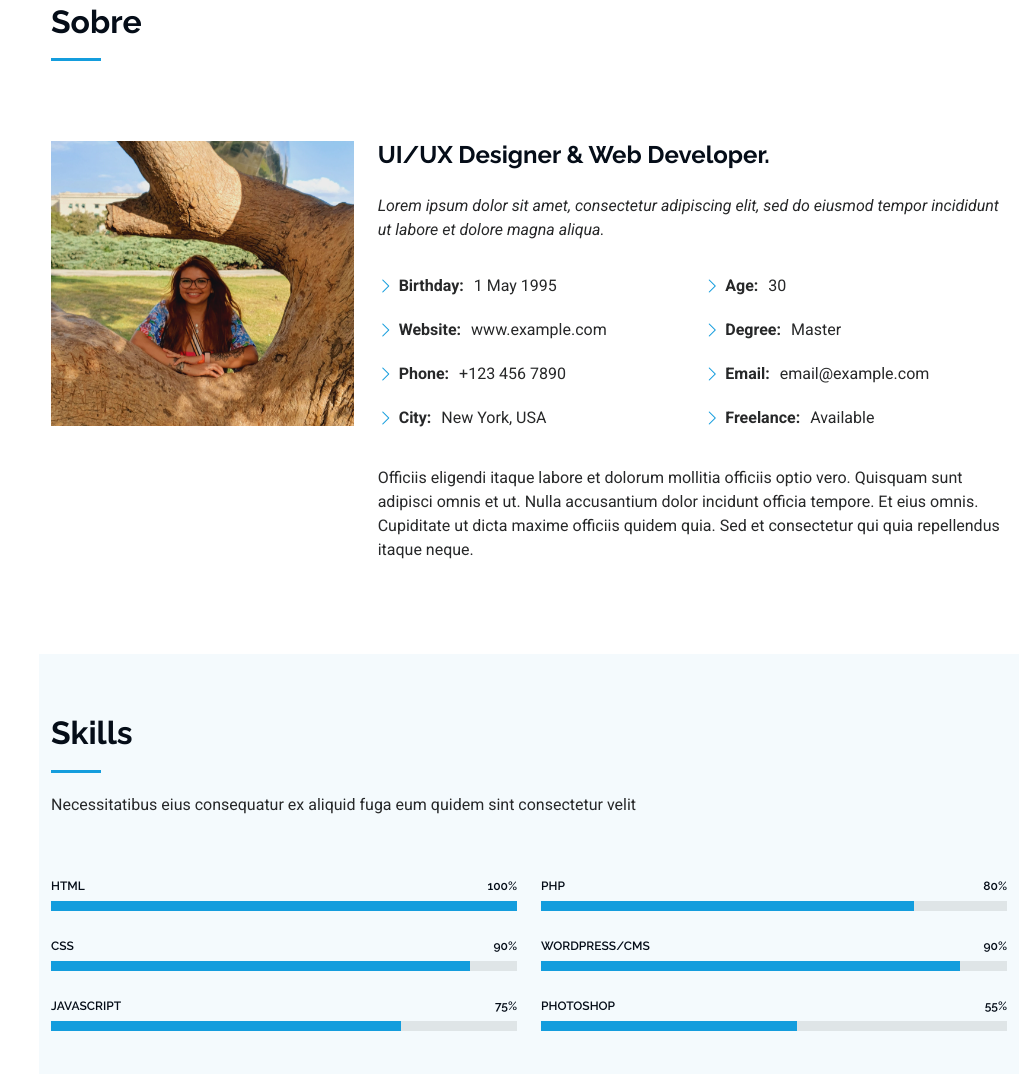
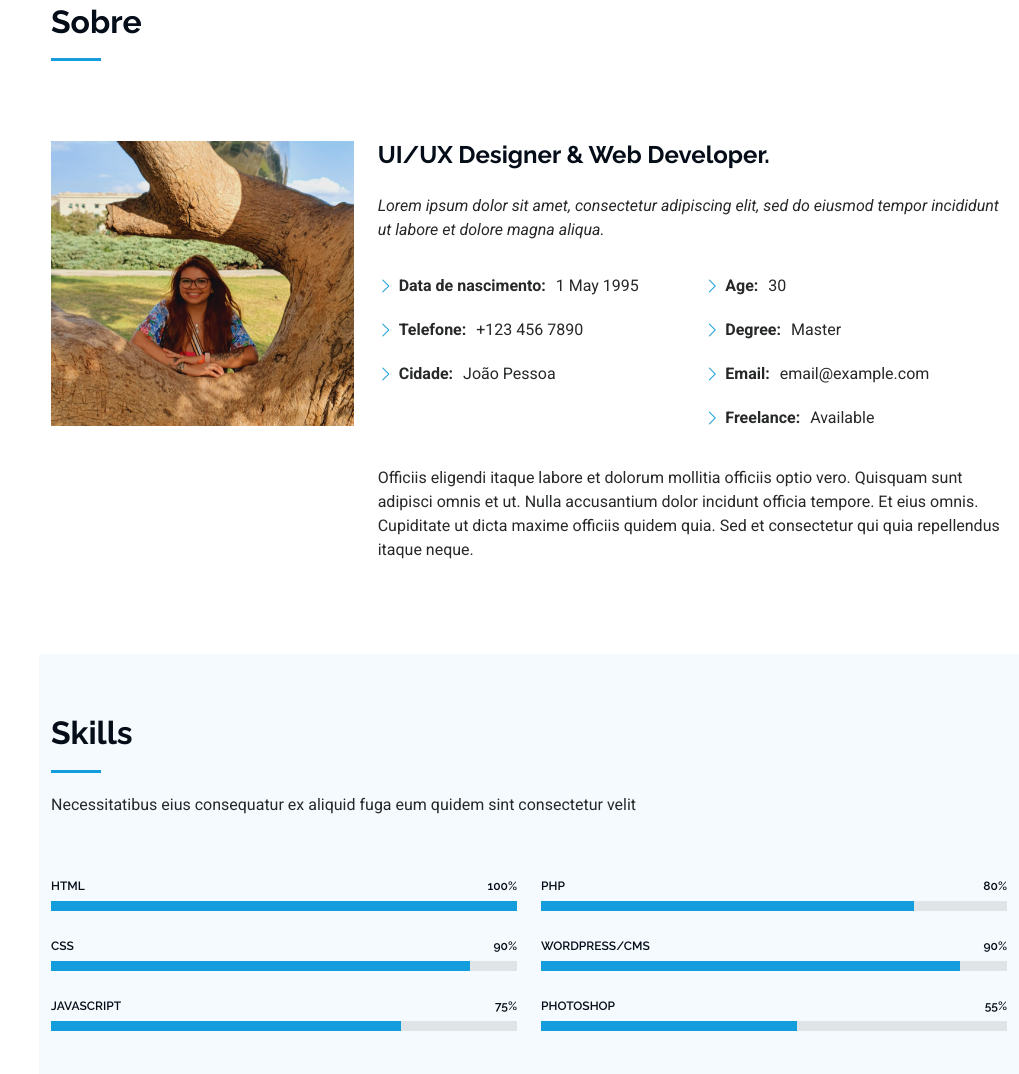
Before and after one commit to palomaanjos/portifolio2, a plain HTML site: page iPortfolio/index.html in a window 1280 px wide. Shown: the part 857-1931 px from the top of the page, without its empty margins (261-1280 px from the left). Drawn offline with Linux system fonts and the light colour scheme.

Commit message:
Atualização da sessão sobre

```diff
--- a/iPortfolio/index.html
+++ b/iPortfolio/index.html
@@ -108,10 +108,9 @@
             <div class="row">
               <div class="col-lg-6">
                 <ul>
-                  <li><i class="bi bi-chevron-right"></i> <strong>Birthday:</strong> <span>1 May 1995</span></li>
-                  <li><i class="bi bi-chevron-right"></i> <strong>Website:</strong> <span>www.example.com</span></li>
-                  <li><i class="bi bi-chevron-right"></i> <strong>Phone:</strong> <span>+123 456 7890</span></li>
-                  <li><i class="bi bi-chevron-right"></i> <strong>City:</strong> <span>New York, USA</span></li>
+                  <li><i class="bi bi-chevron-right"></i> <strong>Data de nascimento:</strong> <span>1 May 1995</span></li>
+                  <li><i class="bi bi-chevron-right"></i> <strong>Telefone:</strong> <span>+123 456 7890</span></li>
+                  <li><i class="bi bi-chevron-right"></i> <strong>Cidade:</strong> <span>João Pessoa</span></li>
                 </ul>
               </div>
               <div class="col-lg-6">
```
